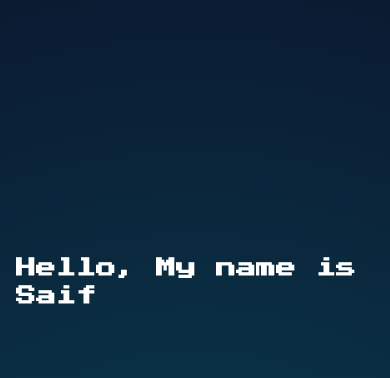
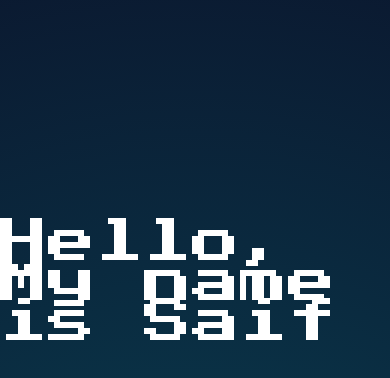
Before and after one commit to SaifAlqady51/my_profile, a SvelteKit app: page / in a window 390 px wide. Shown: the part 140-518 px from the top of the page. Built offline with nearby package versions, Linux system fonts and the light colour scheme.

Commit message:
Deleted Animate function

```diff
--- a/src/routes/+page.svelte
+++ b/src/routes/+page.svelte
@@ -1,35 +1,10 @@
 <script lang="ts">
-	let greetingSentence = 'Hello, My name is Saif';
-	let typedChar = '';
-
-	const addCharTotypedChar = (char: string) => {
-		typedChar += char;
-		return typedChar;
-	};
-
-	const addChartoStrigAfterOneSec = (sentence: string, i: number) => {
-		setTimeout(() => {
-			return addCharTotypedChar(sentence[i]);
-		}, i * 120);
-	};
-
-	export const animateTyping = (sentence: string) => {
-		for (let i = 0; i < sentence.length; i++) {
-			addChartoStrigAfterOneSec(sentence, i);
-		}
-	};
-
-	animateTyping(greetingSentence);
+	import AnimateTyping from '$lib/AnimateTyping.svelte';
 </script>
 
 <div class="w-screen h-screen flex justify-center items-center">
 	<!-- <div class="flex w-fit h-full z-40 justify-between gap-20"> -->
-	<div>
-		<h1
-			id="name"
-			class="  md:text-5xl text-xl text-white font-semibold h-16 flex items-center px-4 overflow-auto font-press-start"
-		>
-			{typedChar}
-		</h1>
+	<div class="text-white text-5xl font-press-start">
+		<AnimateTyping sentence="Hello, My name is Saif" />
 	</div>
 </div>
--- a/src/routes/about/+page.svelte
+++ b/src/routes/about/+page.svelte
@@ -1,30 +1,11 @@
 <script lang="ts">
-	let introductoin =
-		"I'm a Front-End developer from Egypt, I like to convert ideas into products. Interested in clean code principles, Mostly use Next.js, Typescript and Tailwind,   ";
-	let typedChar = '';
-
-	const addCharTotypedChar = (char: string) => {
-		typedChar += char;
-		return typedChar;
-	};
-
-	const addChartoStrigAfterOneSec = (sentence: string, i: number) => {
-		setTimeout(() => {
-			return addCharTotypedChar(sentence[i]);
-		}, i * 80);
-	};
-
-	export const animateTyping = (sentence: string) => {
-		for (let i = 0; i < sentence.length; i++) {
-			addChartoStrigAfterOneSec(sentence, i);
-		}
-	};
-
-	animateTyping(introductoin);
+	import AnimateTyping from '$lib/AnimateTyping.svelte';
 </script>
 
 <div
 	class="w-screen h-screen md:text-4xl text-xl font-press-start text-white flex justify-start mt-40 px-5 md:px-[18%]"
 >
-	<h1 class="h-fit leading-10 md:leading-[80px]">{typedChar}</h1>
+	<AnimateTyping
+		sentence="I'm a Front-End developer from Egypt, I like to convert ideas into products. Interested in clean code principles, Mostly use Next.js, Typescript and Tailwind"
+	/>
 </div>
```
